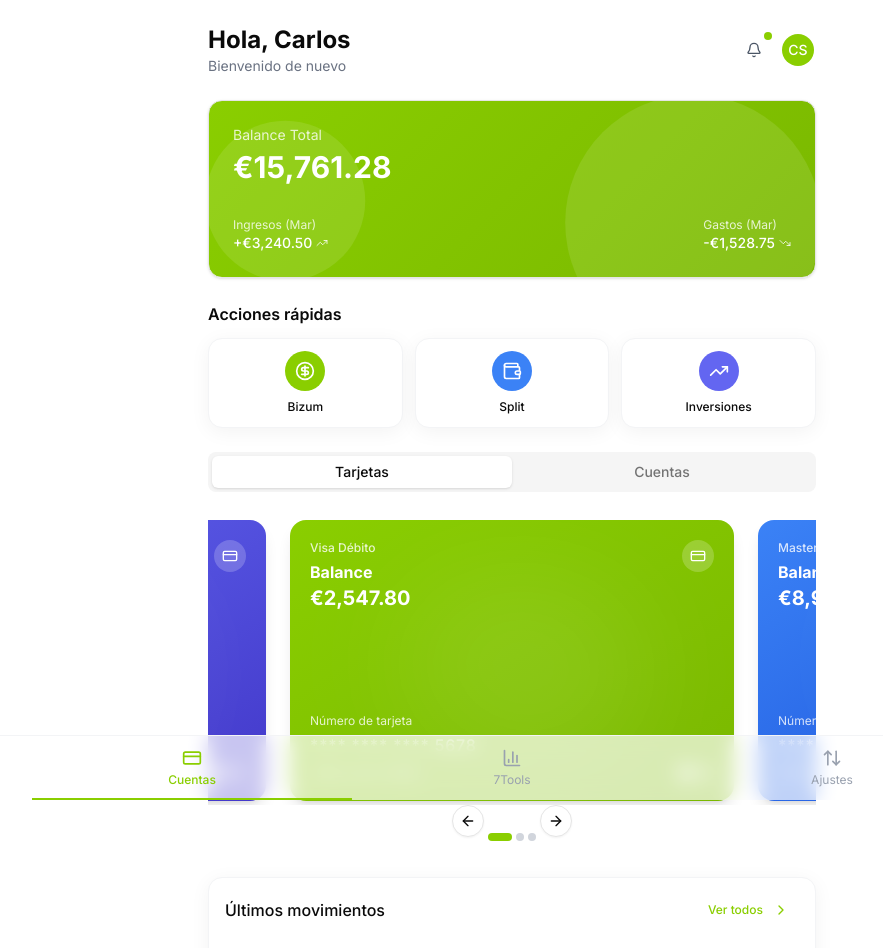
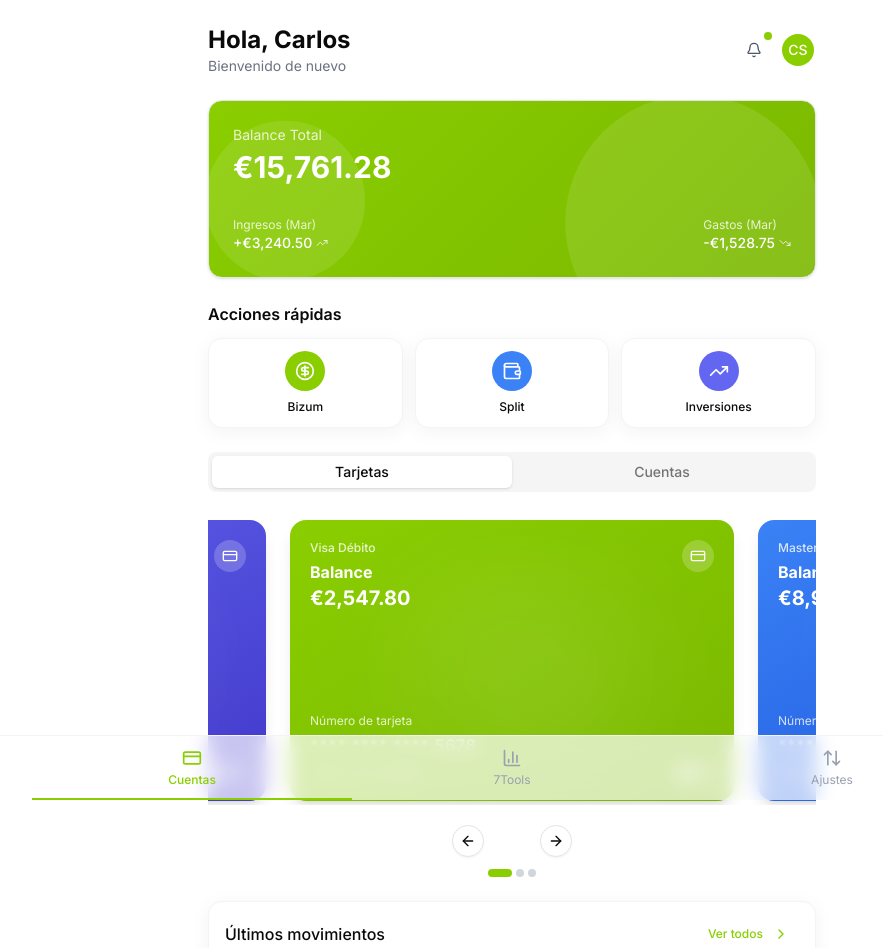
Before and after one commit to RoberVF/Caja7v2, a React (Vite) app: page / in a window 1280 px wide. Shown: the top 948 px of the page, without its empty margins (128-1011 px from the left). Built offline with nearby package versions, Linux system fonts and the light colour scheme.

Commit message:
Solving mini design errors

```diff
--- a/src/pages/HomePage.tsx
+++ b/src/pages/HomePage.tsx
@@ -254,9 +254,9 @@ export default function HomePage() {
                           </CarouselItem>
                         ))}
                       </CarouselContent>
-                      <div className="flex items-center justify-center mt-4">
+                      <div className="flex items-center justify-center mt-8">
                         <CarouselPrevious className="static transform-none mx-1 bg-white" />
-                        <div className="flex space-x-1">
+                        <div className="flex space-x-1 mt-8">
                           {cards.map((_, idx) => (
                             <div
                               key={idx}
```
